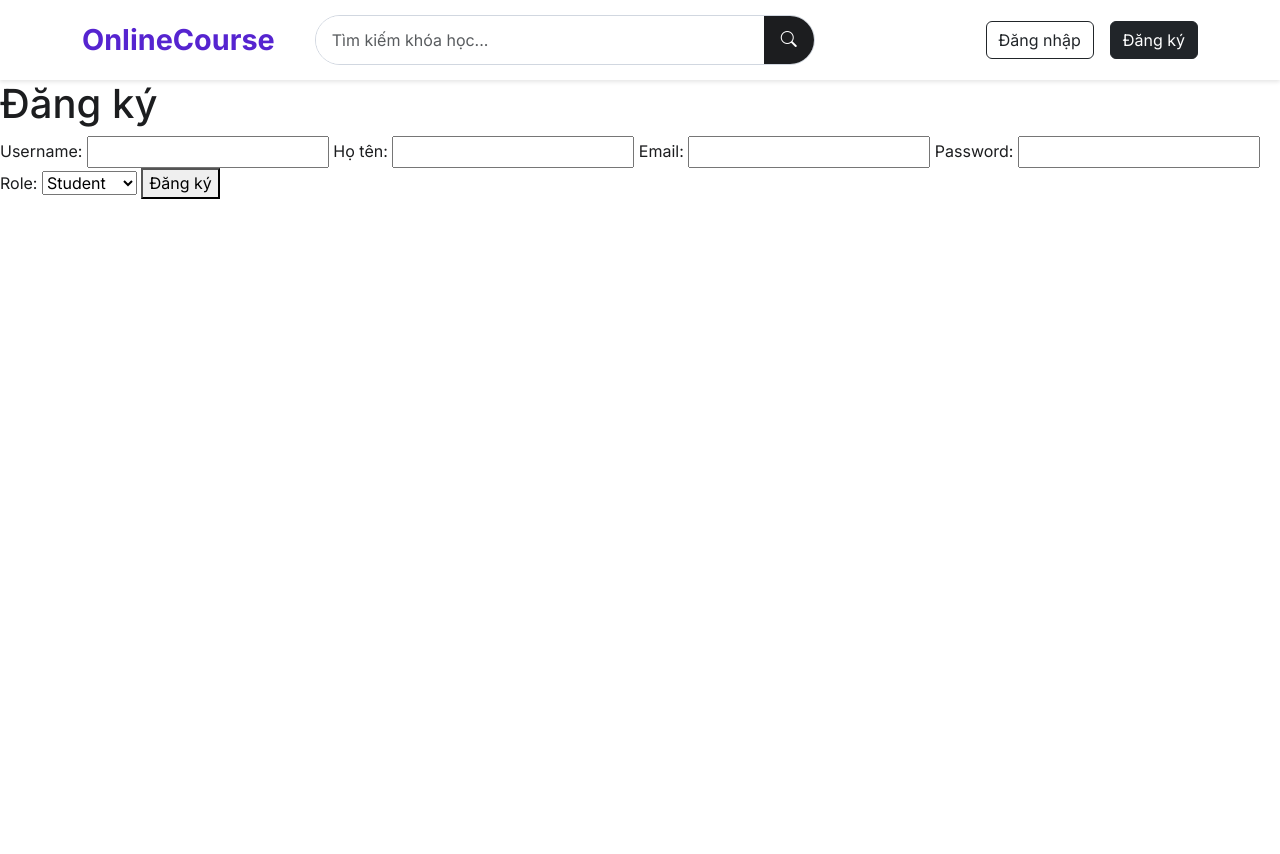
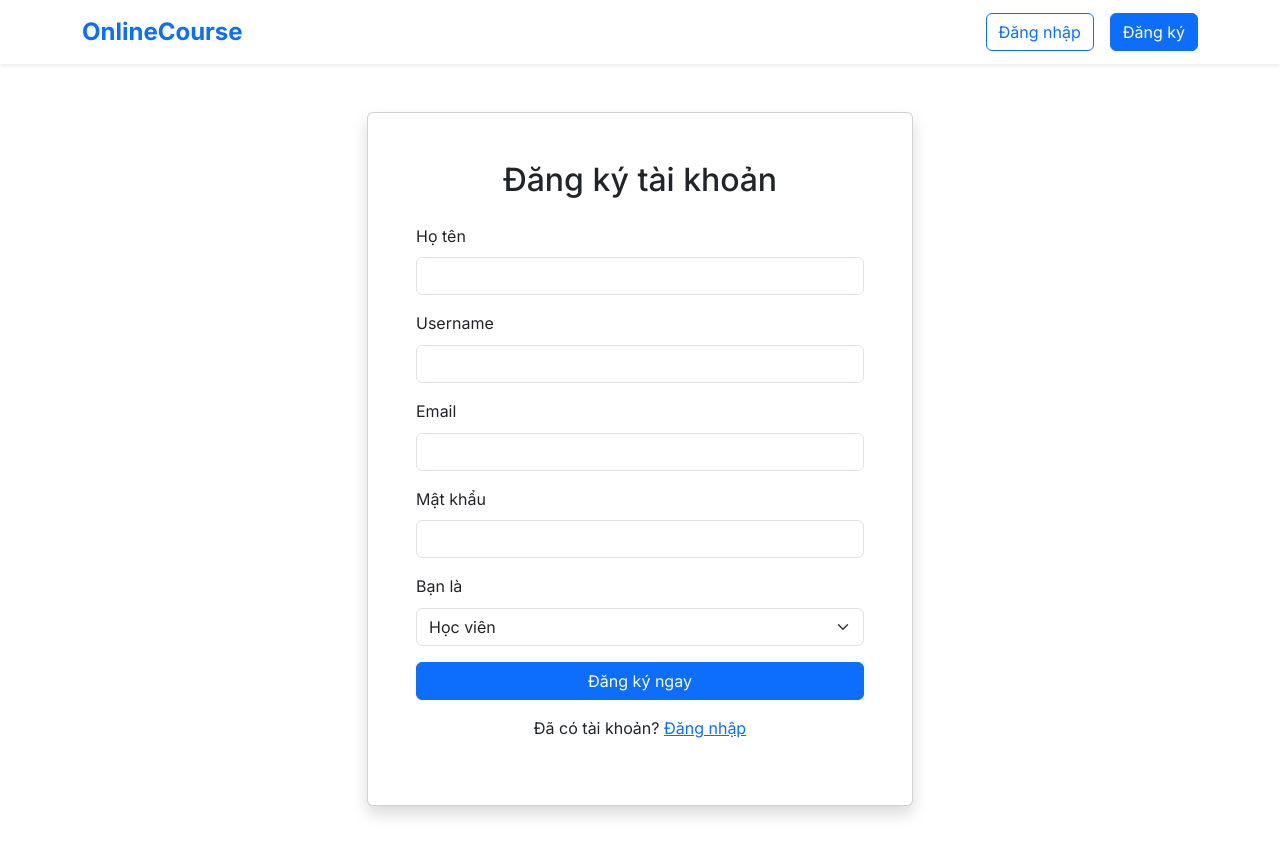
Before and after one commit to MiyazakiLOL/CongNgheWeb_OnlineCourse, a PHP site: page /onlinecourse/auth/register in a window 1280 px wide. Before the commit the page ends 199 px from the top, so only its background shows below. Run offline with PHP 8.4, Linux system fonts and the light colour scheme.

Commit message:
Sửa lỗi login và register (hiên tại đã hoạt động)

```diff
--- a/controllers/AuthController.php
+++ b/controllers/AuthController.php
@@ -18,13 +18,13 @@ class AuthController
                 // Redirect theo role
                 switch ($user['role']) {
                     case 2:
-                        header('Location: /admin/dashboard');
+                        header('Location: ../views/admin/dashboard.php');
                         exit;
                     case 1:
-                        header('Location: /instructor/dashboard');
+                        header('Location: ../views/instructor/dashboard.php');
                         exit;
-                    default:
-                        header('Location: /');
+                    case 0:
+                        header('Location: ../views/student/dashboard.php');
                         exit;
                 }
             } else {
@@ -47,7 +47,7 @@ class AuthController
             $userModel->role     = (int)($_POST['role'] ?? 0); // 0=student, 1=instructor
 
             if ($userModel->register()) {
-                header('Location: /auth/login?success=1');
+                header('Location: ../views/auth/login?success=1');
                 exit;
             } else {
                 $error = "Đăng ký thất bại! Email hoặc username đã tồn tại.";
--- a/views/auth/register.php
+++ b/views/auth/register.php
@@ -1,18 +1,51 @@
+<!-- views/auth/register.php -->
 <?php include __DIR__ . '/../layouts/header.php'; ?>
 
-<h1>Đăng ký</h1>
-<form method="POST" action="/auth/register">
-    <label>Username: <input type="text" name="username"></label>
-    <label>Họ tên: <input type="text" name="fullname" required></label>
-    <label>Email: <input type="email" name="email"></label>
-    <label>Password: <input type="password" name="password"></label>
-    <label>Role:
-        <select name="role">
-            <option value="student">Student</option>
-            <option value="instructor">Instructor</option>
-        </select>
-    </label>
-    <button type="submit">Đăng ký</button>
-</form>
+<div class="container py-5">
+    <div class="row justify-content-center">
+        <div class="col-md-6">
+            <div class="card shadow">
+                <div class="card-body p-5">
+                    <h2 class="text-center mb-4">Đăng ký tài khoản</h2>
+
+                    <?php if (isset($error)): ?>
+                        <div class="alert alert-danger"><?= htmlspecialchars($error) ?></div>
+                    <?php endif; ?>
+
+                    <form method="POST" action="">
+                        <div class="mb-3">
+                            <label class="form-label">Họ tên</label>
+                            <input type="text" name="fullname" class="form-control" required>
+                        </div>
+                        <div class="mb-3">
+                            <label class="form-label">Username</label>
+                            <input type="text" name="username" class="form-control" required>
+                        </div>
+                        <div class="mb-3">
+                            <label class="form-label">Email</label>
+                            <input type="email" name="email" class="form-control" required>
+                        </div>
+                        <div class="mb-3">
+                            <label class="form-label">Mật khẩu</label>
+                            <input type="password" name="password" class="form-control" required>
+                        </div>
+                        <div class="mb-3">
+                            <label class="form-label">Bạn là</label>
+                            <select name="role" class="form-select">
+                                <option value="0">Học viên</option>
+                                <option value="1">Giảng viên</option>
+                            </select>
+                        </div>
+                        <button type="submit" class="btn btn-primary w-100">Đăng ký ngay</button>
+                    </form>
+
+                    <p class="text-center mt-3">
+                        Đã có tài khoản? <a href="auth/login">Đăng nhập</a>
+                    </p>
+                </div>
+            </div>
+        </div>
+    </div>
+</div>
 
 <?php include __DIR__ . '/../layouts/footer.php'; ?>
--- a/views/layouts/header.php
+++ b/views/layouts/header.php
@@ -1,46 +1,86 @@
-<!-- views/layouts/header.php -->
 <!DOCTYPE html>
 <html lang="vi">
 <head>
     <meta charset="UTF-8">
     <meta name="viewport" content="width=device-width, initial-scale=1.0">
-    <title><?= $title ?? 'OnlineCourse - Học mọi lúc mọi nơi' ?></title>
+    <title><?= $title ?? 'OnlineCourse' ?></title>
+    <base href="/onlinecourse/">
     <link href="https://cdn.jsdelivr.net/npm/bootstrap@5.3.3/dist/css/bootstrap.min.css" rel="stylesheet">
     <link href="https://cdn.jsdelivr.net/npm/bootstrap-icons@1.11.3/font/bootstrap-icons.min.css" rel="stylesheet">
-    <link rel="stylesheet" href="/assets/css/style.css">
-    <base href="/onlinecourse/">
+    <link rel="stylesheet" href="assets/css/style.css">
 </head>
 <body>
-    <nav class="navbar navbar-expand-lg navbar-udemy sticky-top">
-        <div class="container">
-            <a class="navbar-brand logo" href="/onlinecourse/">OnlineCourse</a>
 
-            <div class="d-none d-lg-block mx-4 flex-grow-1">
-                <div class="search-box d-flex">
-                    <input type="text" class="form-control" placeholder="Tìm kiếm khóa học...">
-                    <button><i class="bi bi-search"></i></button>
-                </div>
-            </div>
+<nav class="navbar navbar-expand-lg navbar-light bg-white shadow-sm sticky-top">
+    <div class="container">
+        <a class="navbar-brand fw-bold text-primary fs-4" href="/">OnlineCourse</a>
 
-            <div class="d-flex align-items-center gap-3">
-                <?php if (isset($_SESSION['user'])): ?>
-                    <a href="/courses" class="text-dark text-decoration-none">Khóa học của tôi</a>
-                    <div class="dropdown">
-                        <a class="dropdown-toggle d-flex align-items-center text-decoration-none" data-bs-toggle="dropdown">
-                            <img src="<?= $_SESSION['user']['avatar'] ?? '/assets/uploads/avatars/default.png' ?>"
-                                 width="40" height="40" class="rounded-circle me-2" alt="Avatar">
-                            <span class="d-none d-md-block"><?= $_SESSION['user']['fullname'] ?></span>
+        <button class="navbar-toggler" type="button" data-bs-toggle="collapse" data-bs-target="#navbarNav">
+            <span class="navbar-toggler-icon"></span>
+        </button>
+
+        <div class="collapse navbar-collapse" id="navbarNav">
+            <ul class="navbar-nav ms-auto align-items-center gap-3">
+
+                <?php if (isset($_SESSION['user'])):
+                    $role = $_SESSION['user']['role'] ?? 0;
+                    $name = $_SESSION['user']['fullname'] ?? $_SESSION['user']['username'];
+                ?>
+                    <!-- Nút "Khóa học của tôi" chỉ hiện với học viên và giảng viên -->
+                    <?php if ($role == 0 || $role == 1): ?>
+                        <li class="nav-item">
+                            <a href="<?= $role == 0 ? 'student/dashboard' : 'instructor/dashboard' ?>" class="nav-link">
+                                Khóa học của tôi
+                            </a>
+                        </li>
+                    <?php endif; ?>
+
+                    <!-- Dropdown user -->
+                    <li class="nav-item dropdown">
+                        <a class="nav-link dropdown-toggle d-flex align-items-center gap-2"
+                           href="#" role="button" data-bs-toggle="dropdown" aria-expanded="false">
+                            <img src="<?= $_SESSION['user']['avatar'] ?? 'assets/uploads/avatars/default.png' ?>"
+                                 class="rounded-circle" width="38" height="38" alt="Avatar">
+                            <span class="d-none d-md-inline"><?= htmlspecialchars($name) ?></span>
                         </a>
-                        <ul class="dropdown-menu dropdown-menu-end">
-                            <li><a class="dropdown-item" href="/student/profile">Hồ sơ</a></li>
+                        <ul class="dropdown-menu dropdown-menu-end shadow">
+                            <li><a class="dropdown-item" href="student/profile">
+                                <i class="bi bi-person me-2"></i> Hồ sơ cá nhân
+                            </a></li>
+
+                            <?php if ($role == 1): ?>
+                            <li><a class="dropdown-item" href="instructor/dashboard">
+                                <i class="bi bi-easel me-2"></i> Dashboard giảng viên
+                            </a></li>
+                            <?php endif; ?>
+
+                            <?php if ($role == 2): ?>
+                            <li><a class="dropdown-item" href="admin/dashboard">
+                                <i class="bi bi-shield-lock me-2"></i> Quản trị hệ thống
+                            </a></li>
+                            <?php endif; ?>
+
                             <li><hr class="dropdown-divider"></li>
-                            <li><a class="dropdown-item" href="/auth/logout">Đăng xuất</a></li>
+                            <li><a class="dropdown-item text-danger" href="auth/logout">
+                                <i class="bi bi-box-arrow-right me-2"></i> Đăng xuất
+                            </a></li>
                         </ul>
-                    </div>
+                    </li>
+
                 <?php else: ?>
-                    <a href="/onlinecourse/auth/login" class="btn btn-outline-dark">Đăng nhập</a>
-                    <a href="/onlinecourse/auth/register" class="btn btn-dark">Đăng ký</a>
+                    <li class="nav-item">
+                        <a href="auth/login" class="btn btn-outline-primary">Đăng nhập</a>
+                    </li>
+                    <li class="nav-item">
+                        <a href="auth/register" class="btn btn-primary">Đăng ký</a>
+                    </li>
                 <?php endif; ?>
-            </div>
+
+            </ul>
         </div>
-    </nav>
+    </div>
+</nav>
+
+<script src="https://cdn.jsdelivr.net/npm/bootstrap@5.3.3/dist/js/bootstrap.bundle.min.js"></script>
+</body>
+</html>
```
Also changed, not shown: controllers/InstructorController.php (added, +27 -0 lines), controllers/StudentController.php (added, +29 -0 lines), models/Enrollment.php (+16 -0 lines), views/auth/login.php (+19 -12 lines), views/instructor/dashboard.php (+34 -0 lines), views/student/dashboard.php (+120 -0 lines).
